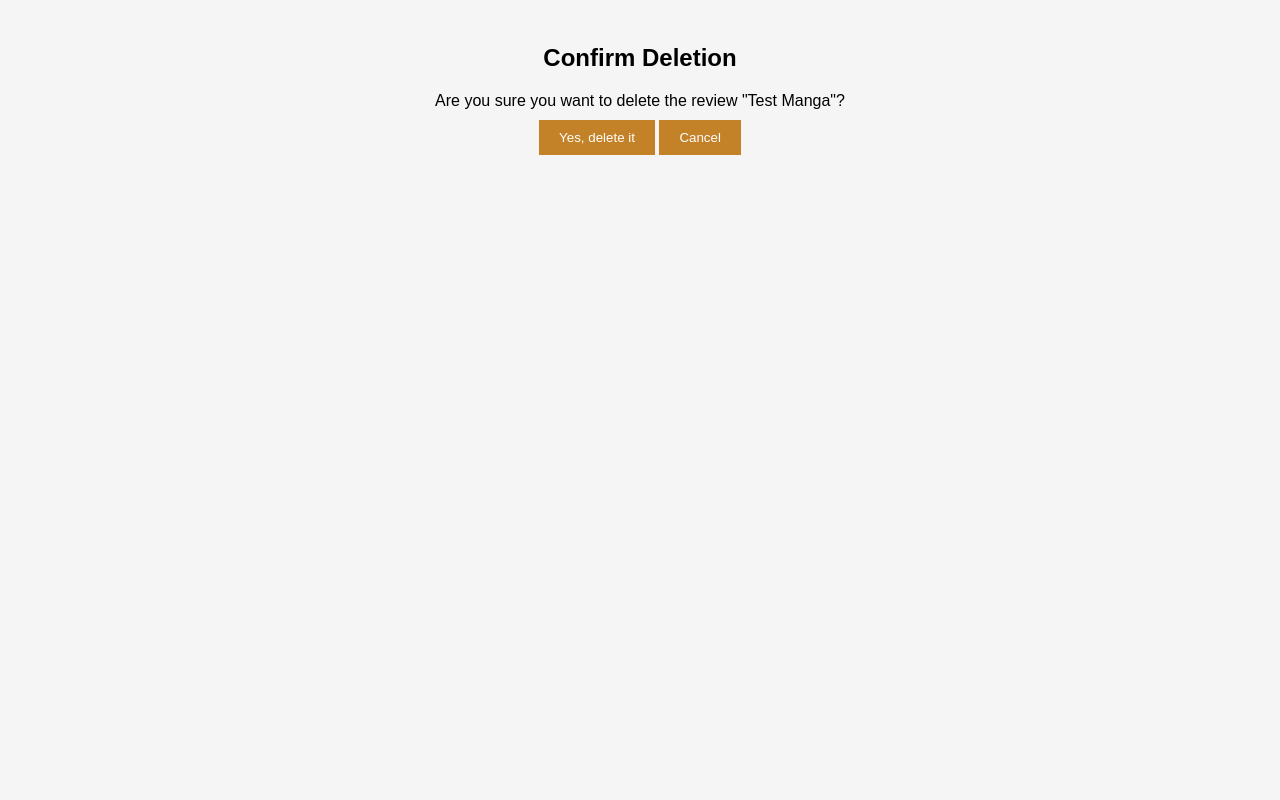
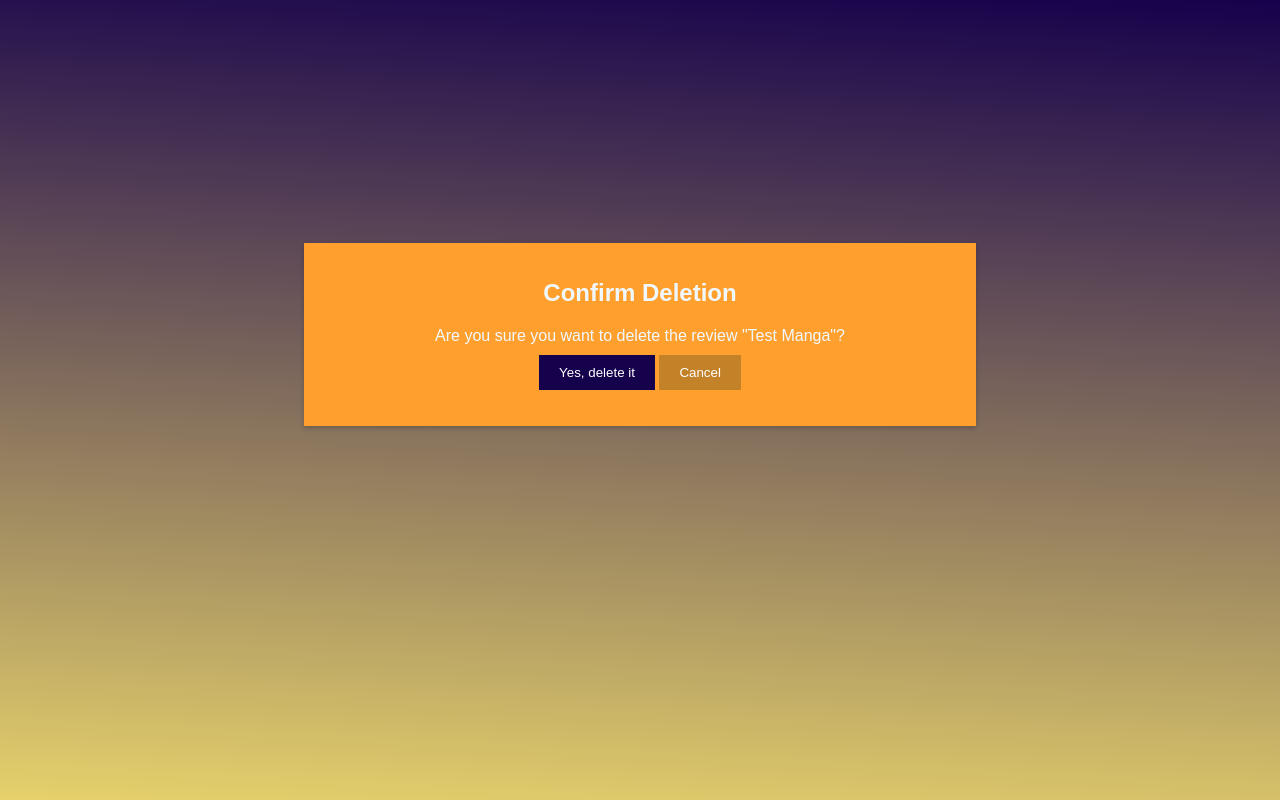
Before and after one commit to oTTeMuCt/DjangoProject, a Django app: template backend/app/reviews/templates/confirm_delete.html in a window 1280 px wide. Run offline with Django 5.2, Linux system fonts and the light colour scheme; the template is opened without the code that fills it: values that come from a table or form of the project are taken from there, others are empty; data comes from the database, SQL or seed files in the repository; both versions use the stored data as it was after the commit; parts of the project's set-up code (start-up, migrations or seed data) failed here and were passed over.

Commit message:
added some background adn styles

```diff
--- a/backend/app/reviews/templates/confirm_delete.html
+++ b/backend/app/reviews/templates/confirm_delete.html
@@ -7,15 +7,22 @@
 {% block css %}
 <style>
     body {
-        background-color: #f5f5f5;
+        background: linear-gradient(3deg, #e6d16c, #16014c);
         font-family: Arial, sans-serif;
         padding: 0;
+        color: aliceblue;
     }
    .wrapper {
-    width: 90%;
+        position: relative;
+        top: 30%;
+        width: 50%;
         padding: 20px;
         margin: 0 auto;
         text-align: center;
+        justify-content: center;
+        background-color: #FFA02E;
+        align-items: center;
+        box-shadow: 0 2px 5px rgba(0, 0, 0, 0.2);
     }
     h1 {
         font-size: 24px;
@@ -50,8 +57,8 @@
 
         <form method="post">
             {% csrf_token %}
-            <button type="submit">Yes, delete it</button>
-            <a href="{% url 'review_list' %}"><button type="button">Cancel</button></a>
+            <button type="submit" style="background-color:#16014c;">Yes, delete it</button>
+            <a href="{% url 'review_list' %}"><button type="button" style="background-color:#C48228;">Cancel</button></a>
         </form>
     </div>
 
--- a/backend/app/reviews/templates/review_list.html
+++ b/backend/app/reviews/templates/review_list.html
@@ -75,7 +75,6 @@
     .reviews-list {
         display: flex;
         flex-wrap: wrap;
-
         justify-content: center;
         gap: 20px;
         padding: 20px;
@@ -85,7 +84,7 @@
     }
     .review-item {
         width: 250px;
-
+        height: 350px;
         margin-bottom: 20px;
         background-color: white;
         border-radius: 10px;
--- a/backend/app/templates/account/signup.html
+++ b/backend/app/templates/account/signup.html
@@ -1,3 +1,4 @@
+{% extends "base.html" %}
 {% load socialaccount %}
 {% load account %}
 
@@ -8,6 +9,8 @@
         background-color: #f5f5f5;
         font-family: Arial, sans-serif;
         padding: 0;
+        background: linear-gradient(90deg, #cfecd0, #a0cea7, #9ec0db);
+
     }
     .container {
         max-width: 500px;
```
Also changed, not shown: backend/app/reviews/templates/update_review.html (+10 -3 lines), backend/app/templates/account/login.html (+20 -8 lines), backend/app/db.sqlite3.
